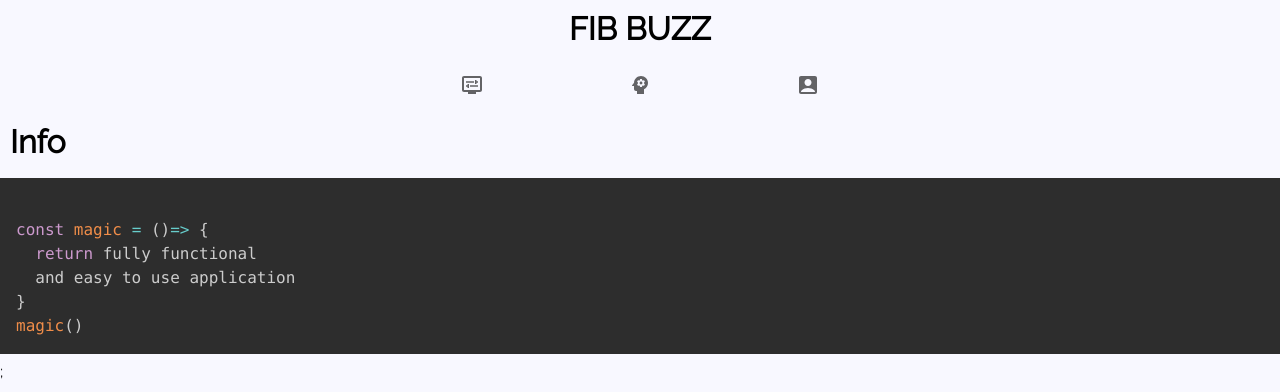
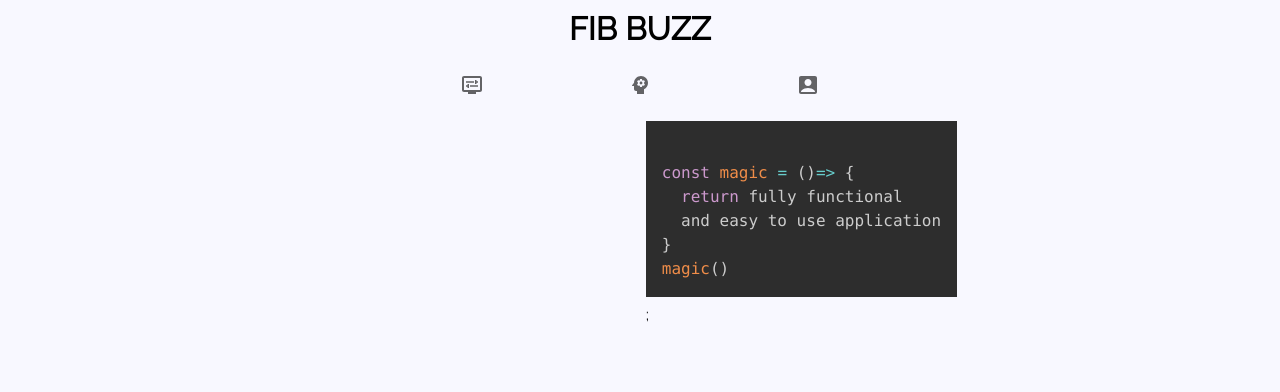
Before and after one commit to ZacharyTStone/fib_buzz, a React (Create React App) app: page /info in a window 1280 px wide. Shown: the top 392 px of the page. Built offline with nearby package versions, Linux system fonts and the light colour scheme.

Commit message:
redid some work after issue with icloud

```diff
--- a/src/Components/FibBuzz/Form.js
+++ b/src/Components/FibBuzz/Form.js
@@ -27,17 +27,22 @@ const Form = () => {
   const createFinalArr = (arr) => {
     let finalArr = [];
 
-    let num_columns = 3;
+    const num_columns = 3;
+
+    let data = {};
 
     for (let x = 0; x < iterations; x += num_columns) {
-      let data = { id: x };
+      data = { id: x };
       for (let i = 0; i < num_columns; ++i) {
-        if (x + i < iterations) data["num" + (i + 1)] = fibBuzzArr[x + i][0];
-        else data["num" + (i + 1)] = "";
+        if (x + i < iterations) {
+          data["num" + i] =
+            (showNumbers ? arr[x + i][0] : "") + fibBuzzArr[x + i][1];
+        } else data["num" + i] = "";
       }
       finalArr.push(data);
     }
-    console.log(arr.length);
+
+    console.log(finalArr);
     setFinalArr(finalArr);
   };
 
@@ -57,7 +62,7 @@ const Form = () => {
       fibBuzzArr.push(BigInt(num1));
       fibBuzzArr.push(BigInt(num2));
 
-      for (let x = 1; x < iterations - 1; x++) {
+      for (let x = 1; x < iterations; x++) {
         let currentNum = BigInt(fibBuzzArr[x] + fibBuzzArr[x - 1]);
         fibBuzzArr.push(currentNum);
       }
@@ -82,9 +87,7 @@ const Form = () => {
         }
         fibBuzzArr.push(currentNum);
       }
-
       console.log(fibBuzzArr);
-
       createFinalArr(fibBuzzArr);
     }
   };
--- a/src/Components/FibBuzz/Result/Result.js
+++ b/src/Components/FibBuzz/Result/Result.js
@@ -8,9 +8,9 @@ export default function DataTable(props) {
   props.useBigInt
     ? (columns = [{ field: "num1", headerName: "", flex: 1, align: "center" }])
     : (columns = [
+        { field: "num0", headerName: "", flex: 1, align: "center" },
         { field: "num1", headerName: "", flex: 1, align: "center" },
         { field: "num2", headerName: "", flex: 1, align: "center" },
-        { field: "num3", headerName: "", flex: 1, align: "center" },
       ]);
 
   rows = props.finalArr;
--- a/src/Components/Info/Code/CodeSnipit.js
+++ /dev/null
@@ -1,22 +0,0 @@
-import PrismCode from "../../UI/PrismCode";
-
-const code = `
-const magic = ()=> {
-  return fully functional
-  and easy to use application
-}
-magic()
-`;
-
-export default function CodeSnipit() {
-  return (
-    <div
-      style={{
-        width: "100vw",
-        height: "100%",
-      }}
-    >
-      <PrismCode code={code} language="javascript" />;
-    </div>
-  );
-}
--- a/src/Components/Info/Description/Description.tsx
+++ /dev/null
@@ -1,19 +0,0 @@
-import CodeSnipit from "../Code/CodeSnipit";
-
-const Description = () => {
-  return (
-    <div
-      style={{
-        width: "100vw",
-        display: "flex",
-        flexDirection: "column",
-        alignItems: "center",
-        justifyContent: "center",
-      }}
-    >
-      <CodeSnipit />
-    </div>
-  );
-};
-
-export default Description;
--- a/src/Components/Info/Info.tsx
+++ b/src/Components/Info/Info.tsx
@@ -1,16 +1,22 @@
-import Description from "./Description/Description";
 import "../Info/Info.css";
+import PrismCode from "../UI/PrismCode";
+
+const code = `
+const magic = ()=> {
+  return fully functional
+  and easy to use application
+}
+magic()
+`;
 
 const Info = () => {
   return (
-    <>
-      <h1>Info</h1>
-      <div className="Info">
-        <div className="description">
-          <Description />
-        </div>
+    <div className="Info">
+      <div className="left"></div>
+      <div className="right">
+        <PrismCode code={code} language="javascript" />;
       </div>
-    </>
+    </div>
   );
 };
 
```
Also changed, not shown: 1 other file (tests, documents, lock files or other folders).
